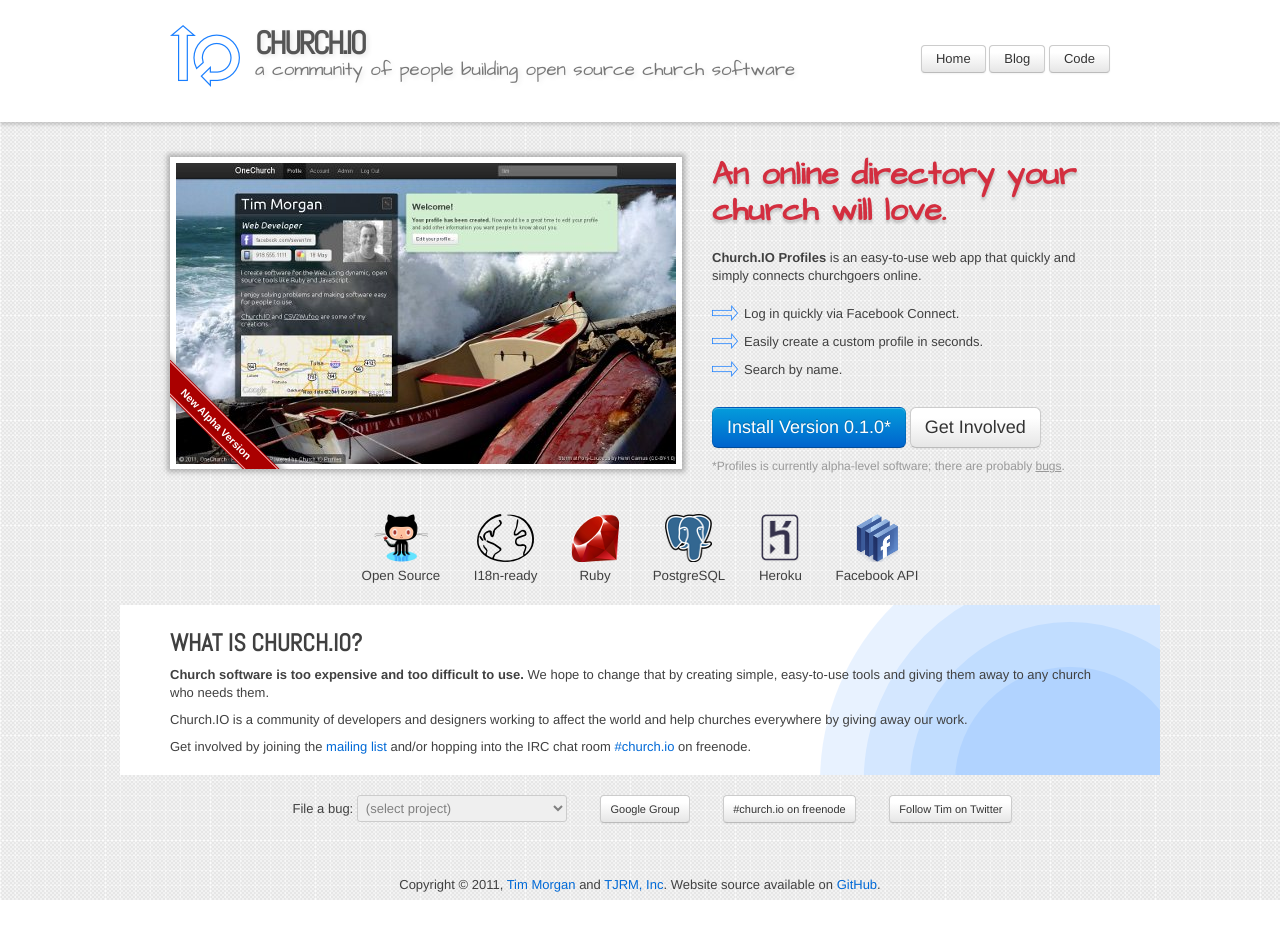
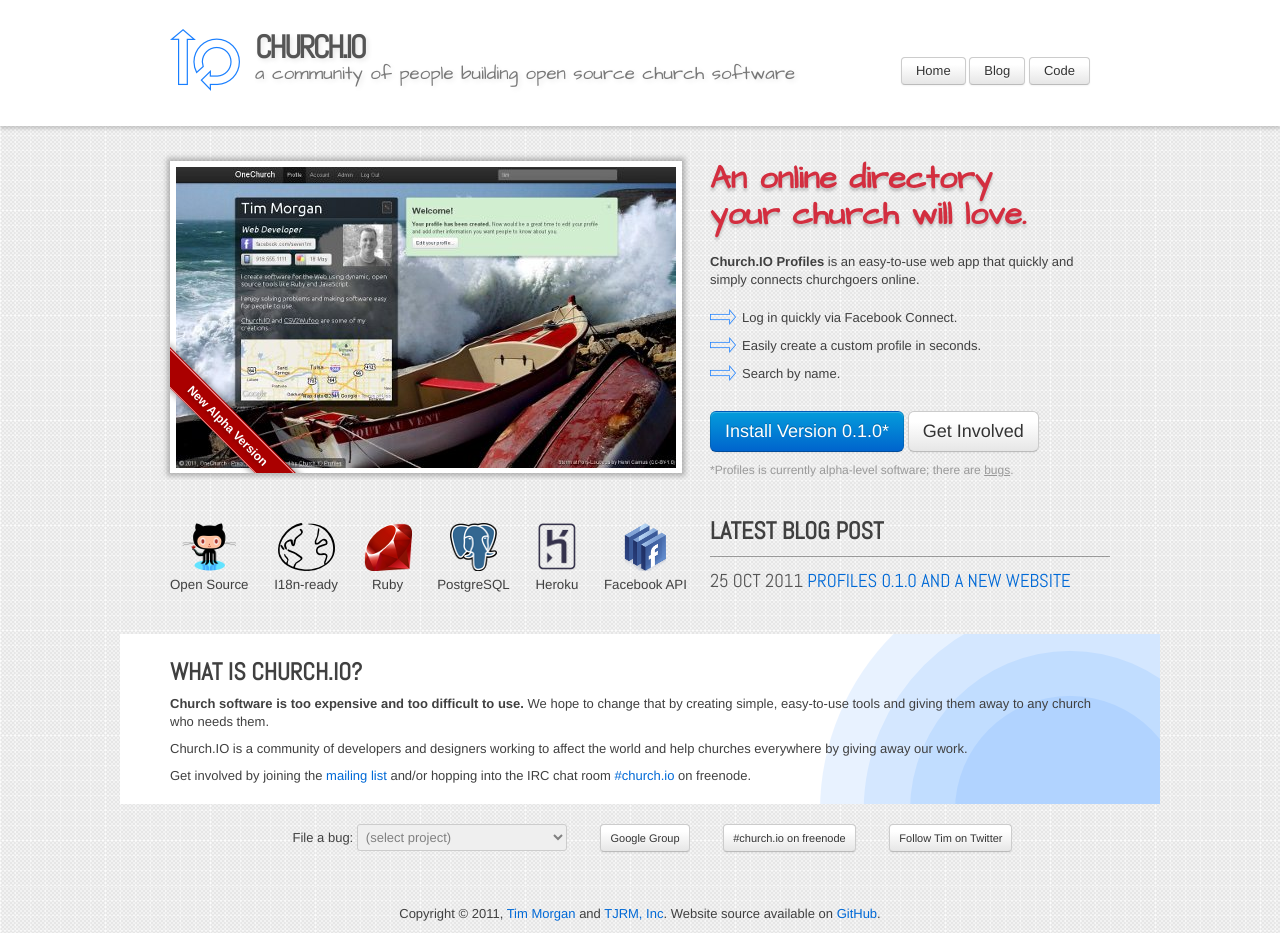
Before and after one commit to seven1m/old-churchio-website, a Jekyll site: the page built from index.html, in a window 1280 px wide. Built offline with Jekyll 4.4.1, drawn with Linux system fonts in a browser that asks for light colours; Markdown is read by kramdown in place of the engine named in the settings; before the commit the page ends 900 px from its top, so only the background shows below that.

Commit message:
Clean up nav and alignment.

```diff
--- a/_layouts/post.html
+++ b/_layouts/post.html
@@ -38,6 +38,8 @@
   </div>
 
   <div class="span3 offset1 sidebar">
+    <p><a href="/blog">Blog Index</a></p>
+
     <h3>Meta</h3>
     {% if page.date %}
       <p>
--- a/blog/index.html
+++ b/blog/index.html
@@ -20,7 +20,7 @@
   <div class="span4 hint">
     <p>
       Subscribe to our
-      <a href="/atom.xml">Atom Feed</a>
+      <a href="/atom.xml">Atom Feed</a>.
     </p>
     <p>
       If you have an opinion about how to improve church
--- a/index.html
+++ b/index.html
@@ -3,13 +3,16 @@
 description: Church.IO is a community of people working to create easy-to-use and completely open-source church software.
 ---
 
+<div class="row">
+  <div class="span9">
     <div class="screenshot">
       <a href="/images/screenshots/profile.jpg"><img src="/images/screenshots/profile.small.jpg" alt="Church.IO Profiles - Profile Page"/></a>
       <div class="ribbon"><a href="https://github.com/churchio/profiles">New Alpha Version</a></div>
     </div>
-
+  </div>
+  <div class="span7">
     <h2 class="headline">
-  An online directory your church will love.
+      An online directory your&nbsp;church will love.
     </h2>
 
     <p>
@@ -28,11 +31,13 @@
         <a href="/profiles/install.html" class="btn primary large">Install Version {{site.current_version}}*</a>
         <a href="https://github.com/churchio/profiles" class="btn large">Get Involved</a><br/>
       </p>
-  <p class="disclaimer">*Profiles is currently alpha-level software; there are probably <a href="https://github.com/churchio/profiles/issues?milestone=">bugs</a>.</p>
+      <p class="disclaimer">*Profiles is currently alpha-level software; there are <a href="https://github.com/churchio/profiles/issues?milestone=">bugs</a>.</p>
+    </div>
+  </div>
 </div>
 
-<br clear="left"/>
-
+<div class="row push-down">
+  <div class="span9">
     <ul class="logos">
       <li><a href="https://github.com/churchio/profiles"><img src="/images/octocat.png" alt="Hosted on GitHub"/><br/>Open Source</a></li>
       <li><a href="http://en.wikipedia.org/wiki/I18n"><img src="/images/world.png" alt="I18n-ready"/><br/>I18n-ready</a></li>
@@ -41,6 +46,15 @@
       <li><a href="http://www.heroku.com"><img src="/images/heroku.png" alt="Heroku"/><br/>Heroku</a></li>
       <li><a href="https://developers.facebook.com/docs/guides/web/"><img src="/images/facebook.png" alt="Facebook API"/><br/>Facebook API</a></li>
     </ul>
+  </div>
+  <div class="span7">
+    <div class="latest-post">
+      <h3>Latest Blog Post</h3>
+      {% assign post = site.posts.first %}
+      <a href="{{ post.url }}"><span>{{ post.date | date_to_string }}</span> {{ post.title }}</a>
+    </div>
+  </div>
+</div>
 
 <div class="stripe open">
   <h3>What is Church.IO?</h3>
--- a/stylesheets/screen.css
+++ b/stylesheets/screen.css
@@ -168,7 +168,7 @@
   text-shadow: rgba(0, 0, 0, 0.1) 2px 2px 5px;
 }
 header h1 {
-  margin: 0;
+  margin: 4px 0 0 0;
   font-family: Abel, Helvetica, Arial, sans-serif;
   font-size: 24pt;
   letter-spacing: -2pt;
@@ -183,7 +183,7 @@
   color: #777;
 }
 header nav {
-  padding: 20px 0 0 0;
+  margin: 28px 20px 0 0;
   float: right;
 }
 
@@ -241,6 +241,7 @@
 
 footer {
   text-align: center;
+  padding-bottom: 10px;
 }
 
 /* Home -------------------- */
@@ -252,8 +253,6 @@
   -webkit-box-shadow: 0 0 5px 3px rgba(0, 0, 0, 0.25);
   -o-box-shadow: 0 0 5px 3px rgba(0, 0, 0, 0.25);
   box-shadow: 0 0 5px 3px rgba(0, 0, 0, 0.25);
-  float: left;
-  margin: 0 30px 35px 0;
   overflow: hidden;
 }
 .screenshot img {
@@ -277,7 +276,7 @@
   border: 1px solid #faa;
   color: #fff;
   display: block;
-  font: bold 81.25% 'Helvetiva Neue', Helvetica, Arial, sans-serif;
+  font: bold 9pt Helvetica, Arial, sans-serif;
   margin: 0.05em 0 0.075em 0;
   padding: 0.5em 3.5em;
   text-align: center;
@@ -295,6 +294,8 @@
 
 ul.features {
   margin-top: 20px;
+  margin-left: 0;
+  padding-left: 0;
   overflow: hidden;
   list-style-position: inside;
   list-style-type: none;
@@ -308,16 +309,36 @@
   font-size: 18px;
 }
 
+.push-down {
+  margin-top: 25px;
+}
+
+.latest-post h3 {
+  border-bottom: 1px solid #999;
+  padding-bottom: 7px;
+  margin: 0 0 15px 0;
+}
+.latest-post a {
+  font-family: Abel, Helvetica, Arial, sans-serif;
+  text-transform: uppercase;
+  font-size: 14pt;
+}
+.latest-post a span {
+  color: #555;
+}
+
 ul.logos {
   list-style: none;
   margin: 10px 0 20px 0;
-  text-align: center;
 }
 ul.logos li {
   display: inline-block;
   text-align: center;
   font-size: 10pt;
-  margin: 0 15px;
+  margin-right: 22px;
+}
+ul.logos li:last-child {
+  margin-right: 0;
 }
 ul.logos li a {
   color: #404040;
@@ -351,6 +372,10 @@
   background-color: #fff;
 }
 
+.steps h3 span {
+  color: #d32e3f;
+}
+
 /* Blog -------------------- */
 .post h3 span {
   color: #555;
@@ -370,6 +395,9 @@
   border-radius: 10px;
   margin: 15px 0;
 }
+.post blockquote {
+  border-color: #999;
+}
 
 .sidebar h3 {
   margin-top: 15px;
```
Also changed, not shown: _sass/screen.scss (+30 -7 lines). Lines whose indentation alone changed are shown as unchanged.
